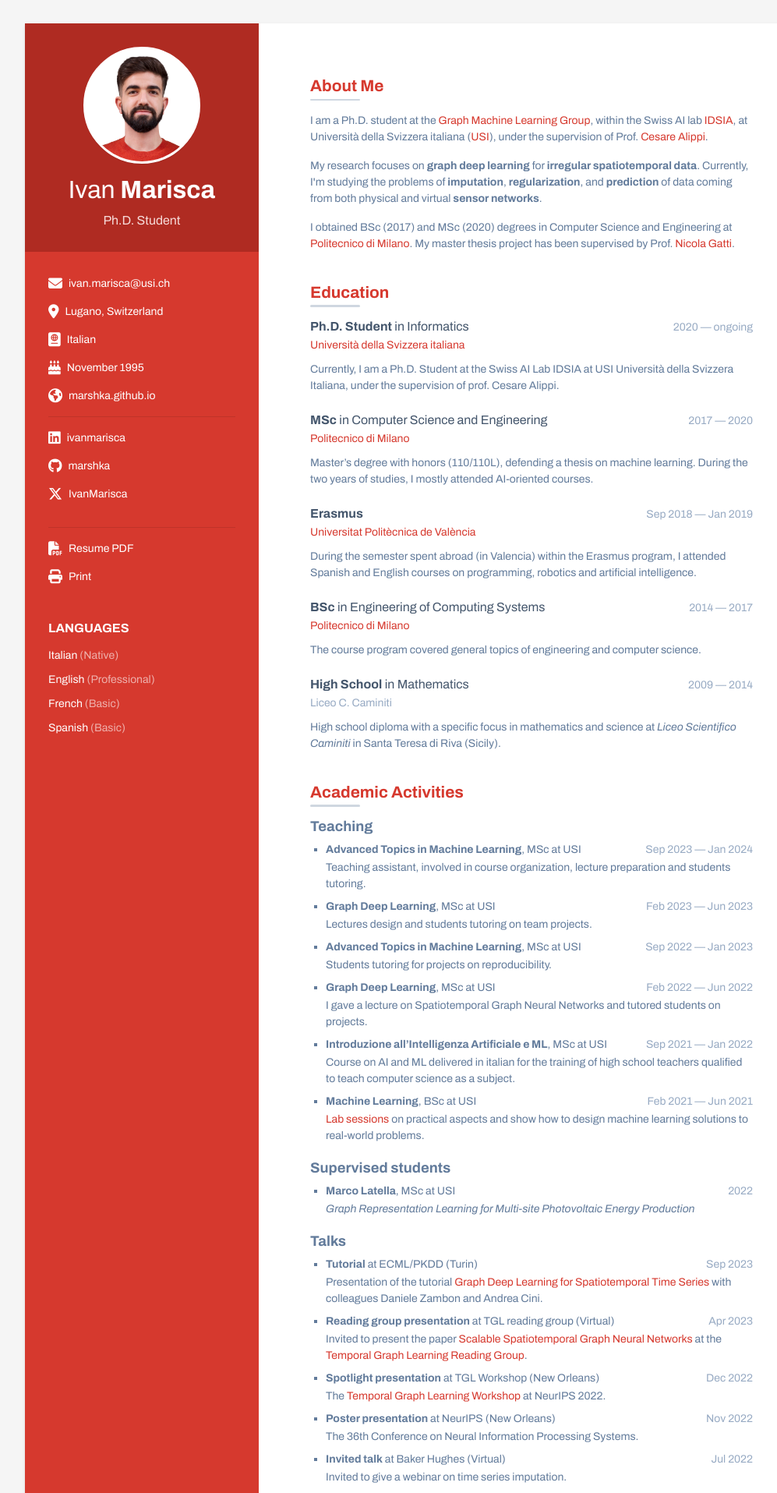
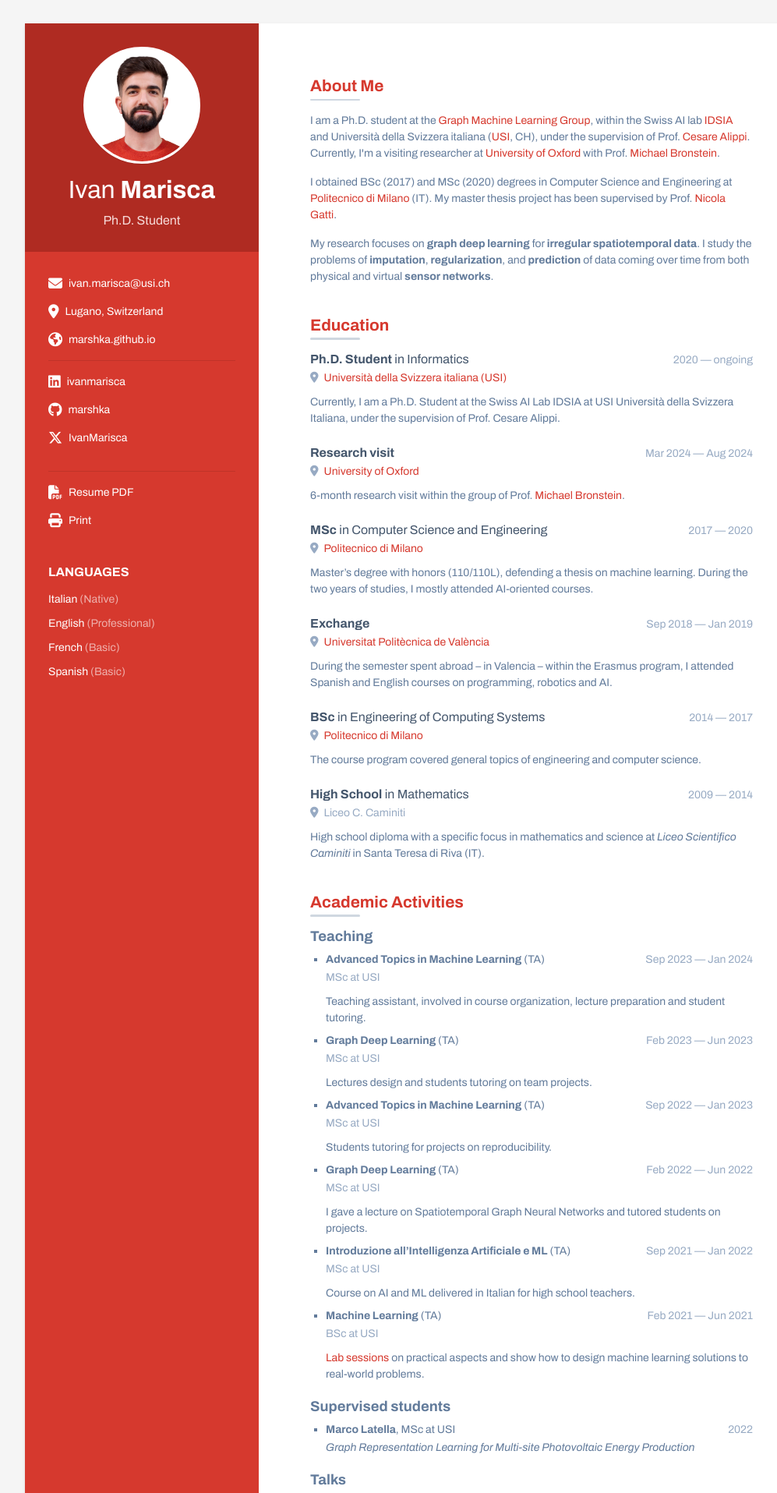
Before and after one commit to marshka/marshka.github.io, a Jekyll site: the page built from cv.html, in a window 1280 px wide. Shown: the top 1915 px of the page at 78% size, without its empty margins (108-1105 px from the left). Built offline with Jekyll 4.4.1, drawn with Linux system fonts in a browser that asks for light colours; nearby versions of some CDN libraries; some of the changed text lies outside the part shown.

Commit message:
Updated CV

```diff
--- a/_data/cv.yml
+++ b/_data/cv.yml
@@ -10,9 +10,9 @@ sidebar:
     email: ivan.marisca@usi.ch
     # phone:
     place: Lugano, Switzerland
-    citizenship: Italian
-    birthday: November 1995
-    website: marshka.github.io #do not add http://
+    # citizenship: Italian
+    # birthday: November 1995
+    website: marshka.github.io # do not add http://
     linkedin: ivanmarisca
     github: marshka
     # telegram: marshka # add your nickname without '@' sign
@@ -36,20 +36,26 @@ sidebar:
           level: Basic
 
 summary: >
-  <p>I am a Ph.D. student at the <a href="https://gmlg.ch/" target="_blank" rel="noopener noreferrer">Graph Machine Learning Group</a>, within the Swiss AI lab <a href="https://www.idsia.ch/" target="_blank" rel="noopener noreferrer">IDSIA</a>, at Università della Svizzera italiana (<a href="https://www.usi.ch/en" target="_blank" rel="noopener noreferrer">USI</a>), under the supervision of Prof. <a href="https://alippi.faculty.polimi.it/" target="_blank" rel="noopener noreferrer">Cesare Alippi</a>.</p>
+  <p>I am a Ph.D. student at the <a href="https://gmlg.ch/" target="_blank" rel="noopener noreferrer">Graph Machine Learning Group</a>, within the Swiss AI lab <a href="https://www.idsia.ch/" target="_blank" rel="noopener noreferrer">IDSIA</a> and Università della Svizzera italiana (<a href="https://www.usi.ch/en" target="_blank" rel="noopener noreferrer">USI</a>, CH), under the supervision of Prof. <a href="https://alippi.faculty.polimi.it/" target="_blank" rel="noopener noreferrer">Cesare Alippi</a>. Currently, I'm a visiting researcher at <a href="https://www.ox.ac.uk/" target="_blank" rel="noopener noreferrer">University of Oxford</a> with Prof. <a href="https://www.cs.ox.ac.uk/people/michael.bronstein/" target="_blank" rel="noopener noreferrer">Michael Bronstein</a>.</p>
 
-  <p>My research focuses on <strong>graph deep learning</strong> for <strong>irregular spatiotemporal data</strong>. Currently, I'm studying the problems of <strong>imputation</strong>, <strong>regularization</strong>, and <strong>prediction</strong> of data coming from both physical and virtual <strong>sensor networks</strong>.</p>
+  <p>I obtained BSc (2017) and MSc (2020) degrees in Computer Science and Engineering at <a href="https://www.polimi.it/en/" target="_blank" rel="noopener noreferrer">Politecnico di Milano</a> (IT). My master thesis project has been supervised by Prof. <a href="https://gatti.faculty.polimi.it/" target="_blank" rel="noopener noreferrer">Nicola Gatti</a>.</p>
 
-  <p>I obtained BSc (2017) and MSc (2020) degrees in Computer Science and Engineering at <a href="https://www.polimi.it/en/" target="_blank" rel="noopener noreferrer">Politecnico di Milano</a>. My master thesis project has been supervised by Prof. <a href="https://gatti.faculty.polimi.it/" target="_blank" rel="noopener noreferrer">Nicola Gatti</a>.</p>
+  <p>My research focuses on <strong>graph deep learning</strong> for <strong>irregular spatiotemporal data</strong>. I study the problems of <strong>imputation</strong>, <strong>regularization</strong>, and <strong>prediction</strong> of data coming over time from both physical and virtual <strong>sensor networks</strong>.</p>
 
 education:
-  - where: "Università della Svizzera italiana"
+  - where: "Università della Svizzera italiana (USI)"
     what: "Ph.D. Student"
     course: "Informatics"
     url: "https://www.usi.ch"
     start: 2020
     end: "ongoing"
-    description: "Currently, I am a Ph.D. Student at the Swiss AI Lab IDSIA at USI Università della Svizzera Italiana, under the supervision of prof. Cesare Alippi."
+    description: "Currently, I am a Ph.D. Student at the Swiss AI Lab IDSIA at USI Università della Svizzera Italiana, under the supervision of Prof. Cesare Alippi."
+  - where: "University of Oxford"
+    what: "Research visit"
+    url: "https://www.ox.ac.uk/"
+    start: "Mar 2024"
+    end: "Aug 2024"
+    description: "6-month research visit within the group of Prof. <a href='https://www.cs.ox.ac.uk/people/michael.bronstein/' target='_blank' rel='noopener noreferrer'>Michael Bronstein</a>."
   - where: "Politecnico di Milano"
     what: "MSc"
     course: "Computer Science and Engineering"
@@ -58,11 +64,11 @@ education:
     end: 2020
     description: "Master’s degree with honors (110/110L), defending a thesis on machine learning. During the two years of studies, I mostly attended AI-oriented courses."
   - where: "Universitat Politècnica de València"
-    what: "Erasmus"
+    what: "Exchange"
     url: "http://www.upv.es/en"
     start: "Sep 2018"
     end: "Jan 2019"
-    description: "During the semester spent abroad (in Valencia) within the Erasmus program, I attended Spanish and English courses on programming, robotics and artificial intelligence."
+    description: "During the semester spent abroad – in Valencia – within the Erasmus program, I attended Spanish and English courses on programming, robotics and AI."
   - where: "Politecnico di Milano"
     what: "BSc"
     course: "Engineering of Computing Systems"
@@ -75,40 +81,46 @@ education:
     course: "Mathematics"
     start: 2009
     end: 2014
-    description: "High school diploma with a specific focus in mathematics and science at <i>Liceo Scientifico Caminiti</i> in Santa Teresa di Riva (Sicily)."
+    description: "High school diploma with a specific focus in mathematics and science at <i>Liceo Scientifico Caminiti</i> in Santa Teresa di Riva (IT)."
 
 teaching:
   - course: "Advanced Topics in Machine Learning"
+    role: "TA"
     class: "MSc"
     where: "USI"
     start: "Sep 2023"
     end: "Jan 2024"
-    description: "Teaching assistant, involved in course organization, lecture preparation and students tutoring."
+    description: "Teaching assistant, involved in course organization, lecture preparation and student tutoring."
   - course: "Graph Deep Learning"
+    role: "TA"
     class: "MSc"
     where: "USI"
     start: "Feb 2023"
     end: "Jun 2023"
     description: "Lectures design and students tutoring on team projects."
   - course: "Advanced Topics in Machine Learning"
+    role: "TA"
     class: "MSc"
     where: "USI"
     start: "Sep 2022"
     end: "Jan 2023"
     description: "Students tutoring for projects on reproducibility."
   - course: "Graph Deep Learning"
+    role: "TA"
     class: "MSc"
     where: "USI"
     start: "Feb 2022"
     end: "Jun 2022"
     description: "I gave a lecture on Spatiotemporal Graph Neural Networks and tutored students on projects."
   - course: "Introduzione all’Intelligenza Artificiale e ML"
+    role: "TA"
     class: "MSc"
     where: "USI"
     start: "Sep 2021"
     end: "Jan 2022"
-    description: "Course on AI and ML delivered in italian for the training of high school teachers qualified to teach computer science as a subject."
+    description: "Course on AI and ML delivered in Italian for high school teachers."
   - course: "Machine Learning"
+    role: "TA"
     class: "BSc"
     where: "USI"
     start: "Feb 2021"
@@ -123,17 +135,21 @@ theses:
     university: USI
 
 talks:
+  - type: Reading group presentation
+    venue: TGL reading group (Virtual)
+    description: Invited to present the paper <a href="https://arxiv.org/abs/2302.04071" target="_blank" rel="noopener noreferrer">Taming Local Effects in Graph-based Spatiotemporal Forecasting</a> at the <a href="https://www.cs.mcgill.ca/~shuang43/rg.html" target="_blank" rel="noopener noreferrer">Temporal Graph Learning Reading Group</a>. (<a href="https://www.youtube.com/watch?v=DMZ9ARAl_Bs" target="_blank" rel="noopener noreferrer">📹 Video</a>)
+    year: Feb 2024
   - type: Tutorial
     venue: ECML/PKDD (Turin)
-    description: Presentation of the tutorial <a href="https://gmlg.ch/tutorials/graph-based-processing/ecml-2023">Graph Deep Learning for Spatiotemporal Time Series</a> with colleagues Daniele Zambon and Andrea Cini.
+    description: Presentation of the tutorial <a href="https://gmlg.ch/tutorials/graph-based-processing/ecml-2023" target="_blank" rel="noopener noreferrer">Graph Deep Learning for Spatiotemporal Time Series</a> with colleagues Daniele Zambon and Andrea Cini.
     year: Sep 2023
   - type: Reading group presentation
     venue: TGL reading group (Virtual)
-    description: Invited to present the paper <a href="https://arxiv.org/abs/2209.06520">Scalable Spatiotemporal Graph Neural Networks</a> at the <a href="https://www.cs.mcgill.ca/~shuang43/rg.html">Temporal Graph Learning Reading Group</a>.
+    description: Invited to present the paper <a href="https://arxiv.org/abs/2209.06520" target="_blank" rel="noopener noreferrer">Scalable Spatiotemporal Graph Neural Networks</a> at the <a href="https://www.cs.mcgill.ca/~shuang43/rg.html" target="_blank" rel="noopener noreferrer">Temporal Graph Learning Reading Group</a>.
     year: Apr 2023
   - type: Spotlight presentation
     venue: TGL Workshop (New Orleans)
-    description: The <a href="https://sites.google.com/view/tglworkshop2022">Temporal Graph Learning Workshop</a> at NeurIPS 2022.
+    description: The <a href="https://sites.google.com/view/tglworkshop2022" target="_blank" rel="noopener noreferrer">Temporal Graph Learning Workshop</a> at NeurIPS 2022.
     year: Dec 2022
   - type: Poster presentation
     venue: NeurIPS (New Orleans)
@@ -141,7 +157,7 @@ talks:
     year: Nov 2022
   - type: Invited talk
     venue: Baker Hughes (Virtual)
-    description: Invited to give a webinar on time series imputation.
+    description: Invited to give a webinar on time series imputation with colleague Andrea Cini.
     year: Jul 2022
   - type: Poster presentation
     venue: ICLR (Virtual)
@@ -155,7 +171,7 @@ talks:
 awards:
   - type: Doctoral Mobility
     venue: Università della Svizzera italiana
-    description: CHF 20’000 (≈$23K) to cover the expenses for a 6-month research stay at <a href="https://www.ox.ac.uk">University of Oxford</a> in <a href="https://www.cs.ox.ac.uk/people/michael.bronstein/">Michael Bronstein</a>'s group.
+    description: CHF 20’000 (≈$23K) to cover the expenses for a 6-month research stay at <a href="https://www.ox.ac.uk">University of Oxford</a>.
     year: Dec 2023
   - type: Travel Award
     venue: NeurIPS
@@ -171,7 +187,7 @@ awards:
     year: Nov 2022
   - type: Scholarship
     venue: National Association SAPAR
-    description: Scholarship awarded to top-4 students in STEM subjects.
+    description: Scholarship awarded to the top-4 students in STEM subjects.
     year: 2019
   - type: Scholarship
     venue: Politecnico di Milano
--- a/_includes/cv/academic.html
+++ b/_includes/cv/academic.html
@@ -10,12 +10,13 @@
             <div class="meta">
                 <div class="upper-row">
                     <div class="cv-item-title">
-                        <strong>{{ course.course }}</strong>, {{ course.class }} at {{ course.where }}
+                        <strong>{{ course.course }}</strong> ({{ course.role }}) <span class="cv-text-altcolor print-only">– {{ course.class }} at {{ course.where }}</span>
                     </div>
                     <div class="cv-item-time">{{ course.start }} — {{ course.end }}</div>
                 </div>
                 <!--//upper-row-->
             </div>
+            <div class="university print-hidden">{{ course.class }} at {{ course.where }}</div>
             <p>{{ course.description }}</p>
         </li>
         <!--//item-->
--- a/_includes/cv/education.html
+++ b/_includes/cv/education.html
@@ -19,6 +19,7 @@
         <div class="cv-item-time">{{ item.start }} — {{ item.end }}</div>
       </div><!--//upper-row-->
       <div class="university">
+        <i class="fas fa-map-marker-alt mr-1"></i>
         {% if item.url %}
           <a href="{{ item.url }}" target="_blank" rel="noopener noreferrer">
             {{ item.where }}
--- a/_layouts/cv.html
+++ b/_layouts/cv.html
@@ -39,7 +39,7 @@
 
       <div class="cv-footer">
         Last update: {{ "today" | date: "%b %e, %Y" }}
-        <div class="print-only mt-1">{{ site.data.cv.footer }}</div>
+        <div class="d-block print-only mt-1">{{ site.data.cv.footer }}</div>
       </div>
     </div>
   </div>
--- a/_sass/_base.scss
+++ b/_sass/_base.scss
@@ -277,6 +277,7 @@ p {
         font-weight: 500;
     }
 
+    .cv-text-altcolor,
     .cv-item-time {
         color: $text-grey;
     }
--- a/_sass/_print.scss
+++ b/_sass/_print.scss
@@ -16,9 +16,10 @@
         font-size: 16pt;
     }
 
-    p {
-        line-height: 1.25;
-        margin-bottom: .5rem;
+    p,
+    .cv-list p {
+        line-height: 1.2;
+        margin-bottom: .4rem;
     }
 
     .wrapper {
@@ -27,6 +28,7 @@
         padding: 0 $page-margin-print;
         grid-template-columns: repeat(12, 1fr) !important;
         background: none;
+        margin-bottom: 0;
     }
 
     footer {
@@ -38,7 +40,7 @@
     }
 
     .print-only {
-        display: block;
+        display: unset;
     }
 
     li {
@@ -74,9 +76,21 @@
         background: #fff;
         padding: 0;
 
-        .company,
-        .university {
-            margin-bottom: .5rem;
+        .section {
+            margin-bottom: 1.5rem;
+        }
+
+        .experiences-section,
+        .educations-section,
+        .publications-section {
+            .item {
+                margin-bottom: .4rem;
+
+                .company,
+                .university {
+                    margin-bottom: .075rem;
+                }
+            }
         }
     }
 
```
Also changed, not shown: 1 other file.
